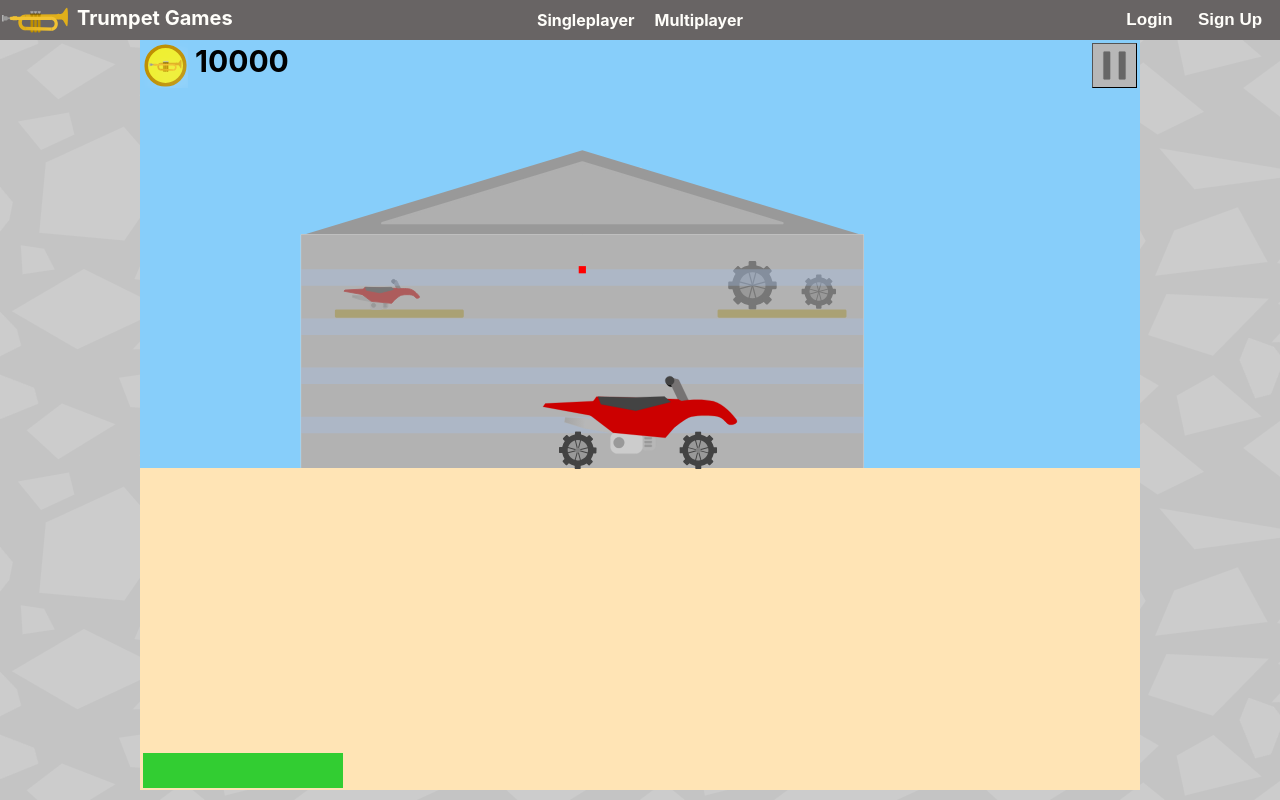
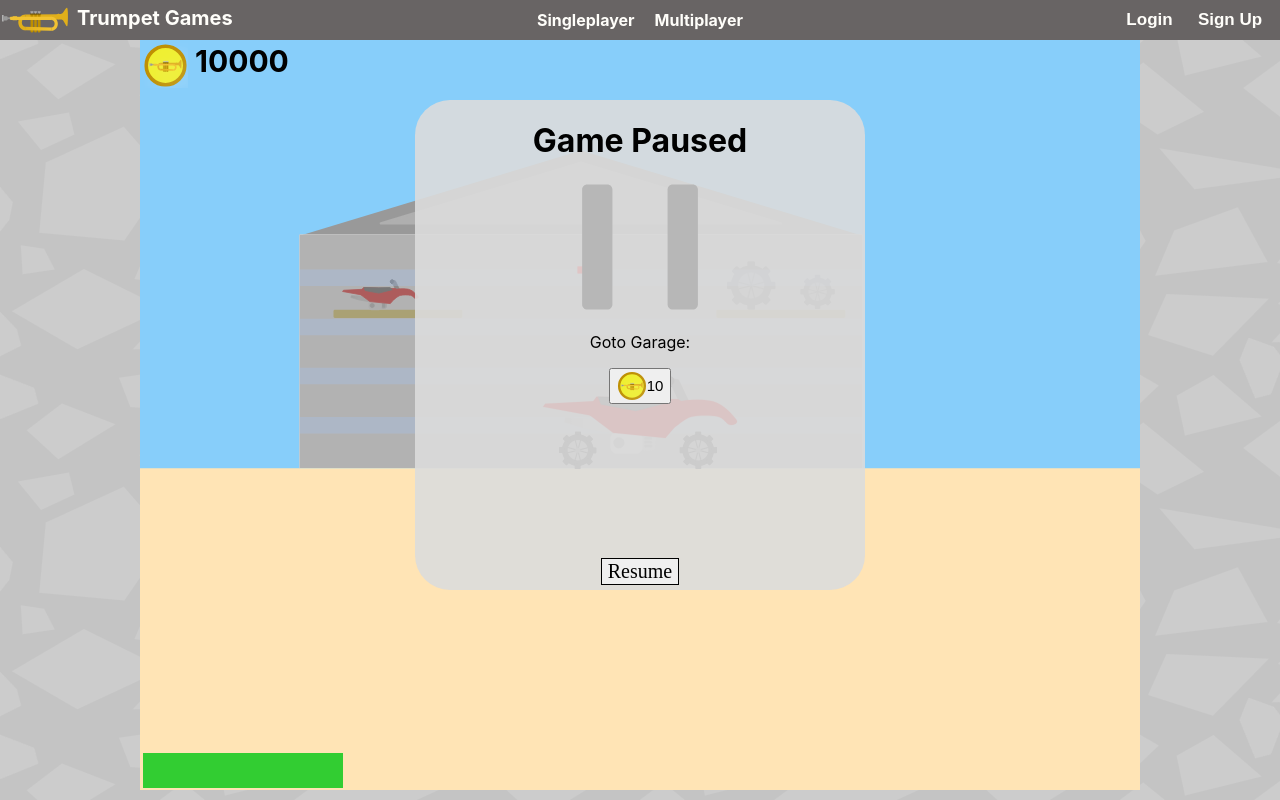
Before and after one commit to VadimShicha/socket-games, a React (Create React App) app in the folder frontend/: page /game-racing in a window 1280 px wide. Both pictures are taken after a click on the button 1114 px from the left and 65 px from the top of the page. Built offline with nearby package versions, Linux system fonts and the light colour scheme; no server answers.

Commit message:
Racing game pause menu
-Resume button
-Go to Garage button for coins

```diff
--- a/frontend/src/games/racingGame/RacingGame.jsx
+++ b/frontend/src/games/racingGame/RacingGame.jsx
@@ -30,6 +30,7 @@ import LeftArrow from './assets/left_arrow.svg';
 import RaceChecker from './assets/race_checker.svg';
 import RaceStartIcon from './assets/race_start_icon.svg';
 import RaceMarkerIcon from './assets/race_marker_icon.svg';
+import PausedIcon from './assets/paused_icon.svg';
 
 const BikeWheels = [Wheel, RoadWheel, MudWheel, SandWheel, SnowWheel, WetWheel];
 const BikeBodies = [BikeBodyRed, BikeBodyGreen, BikeBodyBlue];
@@ -120,6 +121,7 @@ class RacingGame extends React.Component
 
         this.state = {
             coins: 500 + 9500,
+            gamePaused: false,
             countdown: 3,
             countdownID: "",
             currentRaceLength: 10000,
@@ -159,7 +161,7 @@ class RacingGame extends React.Component
         }
         else if(scene == "Game")
         {
-            Matter.Composite.remove(this.engine.world, [this.ground, this.topGround]);
+            Matter.Composite.remove(this.engine.world, [this.topGround]);
         }
     }
 
@@ -547,7 +549,7 @@ class RacingGame extends React.Component
 
     keyUp = (e) =>
     {
-        if(this.state.currentUI == 0 && this.state.countdownID == "")
+        if(this.state.currentUI == 0 && this.state.countdownID == "" && !this.state.gamePaused)
         {
             if(e.key == "a")
                 this.carMove(-1);
@@ -560,7 +562,7 @@ class RacingGame extends React.Component
     {
         if(e.key == "f")
         {
-            if(this.scene == "Home")
+            if(this.scene == "Home" && !this.state.gamePaused)
             {
                 if(Matter.Collision.collides(this.body, this.homeGarage))
                     this.setCurrentUI(1);
@@ -697,6 +699,17 @@ class RacingGame extends React.Component
         }
     }
 
+    gotoGarageBuy()
+    {
+        if(this.state.coins >= 10)
+        {
+            this.setState({coins: this.state.coins - 10});
+            this.setBikePosition({x: 0, y: 0});
+            this.loadScene("Home");
+            this.setGamePaused(false);
+        }
+    }
+
     setCurrentUI(index)
     {
         this.setState({currentUI: index, currentUIData: [""]});
@@ -739,6 +752,16 @@ class RacingGame extends React.Component
         this.rightWheel.render.sprite.texture = BikeWheels[index];
     }
 
+    setGamePaused(paused)
+    {
+        if(paused)
+            this.engine.timing.timeScale = 0;
+        else
+            this.engine.timing.timeScale = 1;
+
+        this.setState({gamePaused: paused});
+    }
+
     componentDidMount()
     {
         if(!this.loaded)
@@ -751,7 +774,7 @@ class RacingGame extends React.Component
             <div>
                 <div ref={this.mainRef} className="game_div center_align" style={{width: "fit-content"}}>
                     <div className="game_ui_div">
-                        <button className="game_pause_button action_button_resizable pause_button"></button>
+                        <button hidden={this.state.gamePaused} className="game_pause_button action_button_resizable pause_button" onClick={() => this.setGamePaused(true)}></button>
 
                         <div className="game_ui_countdown">
                             <p hidden={this.state.countdownID == ""}>{this.state.countdown > 0 ? this.state.countdown : "Go!"}</p>
@@ -761,6 +784,23 @@ class RacingGame extends React.Component
                             <img srcSet={RaceStartIcon} className="game_ui_race_map_icon game_ui_race_map_start"></img>
                             <img srcSet={RaceMarkerIcon} className="game_ui_race_map_icon" style={{left: (this.body.position.x / this.state.currentRaceLength) * 100 + "%"}}></img>
                             <img srcSet={RaceIcon} className="game_ui_race_map_icon game_ui_race_map_finish"></img>
+                        </div>
+
+                        <div hidden={!this.state.gamePaused} className="game_ui_pause_div center_align">
+                            <h1>Game Paused</h1>
+                            <img srcSet={PausedIcon} width="130px"></img>
+
+                            <p>Goto Garage:</p>
+                            <div className="game_ui_buy_button_div">
+                                <button onClick={this.gotoGarageBuy.bind(this)}>
+                                    <img alt="coin" srcSet={TrumpetCoin}></img>
+                                    <p>10</p>
+                                </button>
+                            </div>
+
+                            <div className="game_ui_pause_div_button_div">
+                                <button className="racing_game_button" onClick={() => this.setGamePaused(false)}>Resume</button>
+                            </div>
                         </div>
 
                         {/* <p className="game_press_to_interact">Press [F] to interact</p> */}
--- a/frontend/src/styles/RacingGame.css
+++ b/frontend/src/styles/RacingGame.css
@@ -1,3 +1,21 @@
+.racing_game_button
+{
+    border: 1px solid black;
+    font-size: 20px;
+    font-family: cursive;
+    cursor: pointer;
+}
+
+.racing_game_button:hover
+{
+    filter: brightness(92%);
+}
+
+.racing_game_button:active
+{
+    filter: brightness(88%);
+}
+
 .game_pause_button
 {
     width: 45px;
@@ -82,6 +100,27 @@
 .game_form_ui_div *
 {
     /* margin: 0px; */
+}
+
+.game_ui_pause_div
+{
+    position: absolute;
+    background-color: #dcdcdce5;
+    width: 45%;
+    height: 65%;
+    top: 60px;
+    left: 50%;
+    transform: translateX(-50%);
+    border-radius: 35px;
+}
+.game_ui_pause_div_button_div
+{
+    position: absolute;
+    bottom: 5px;
+    width: 100%;
+    display: flex;
+    justify-content: center;
+    gap: 5px;
 }
 
 .game_ui_race_map
@@ -202,6 +241,7 @@
     margin-bottom: 15px;
     margin-left: auto;
     margin-right: auto;
+    width: fit-content;
     height: 30px;
 }
 
```
Also changed, not shown: frontend/src/games/racingGame/assets/paused_icon.svg (added).
